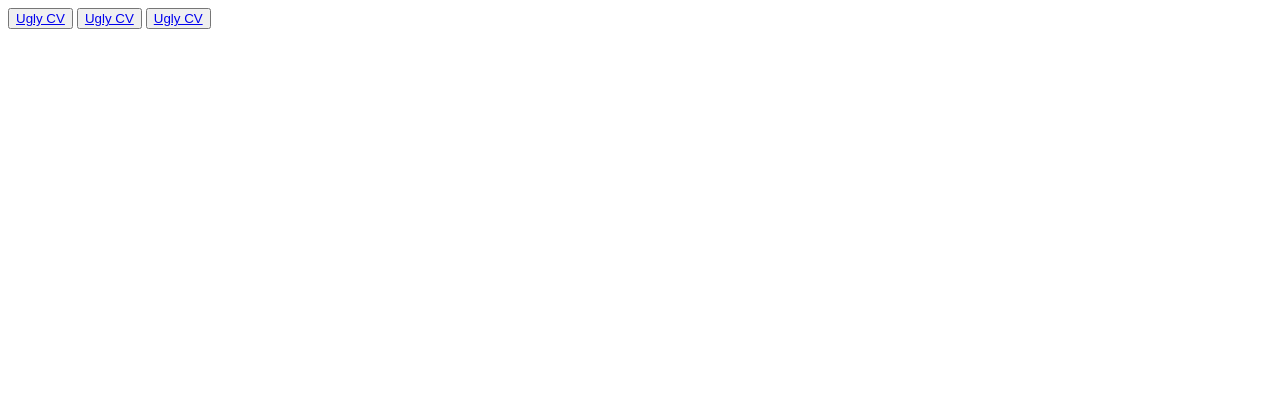
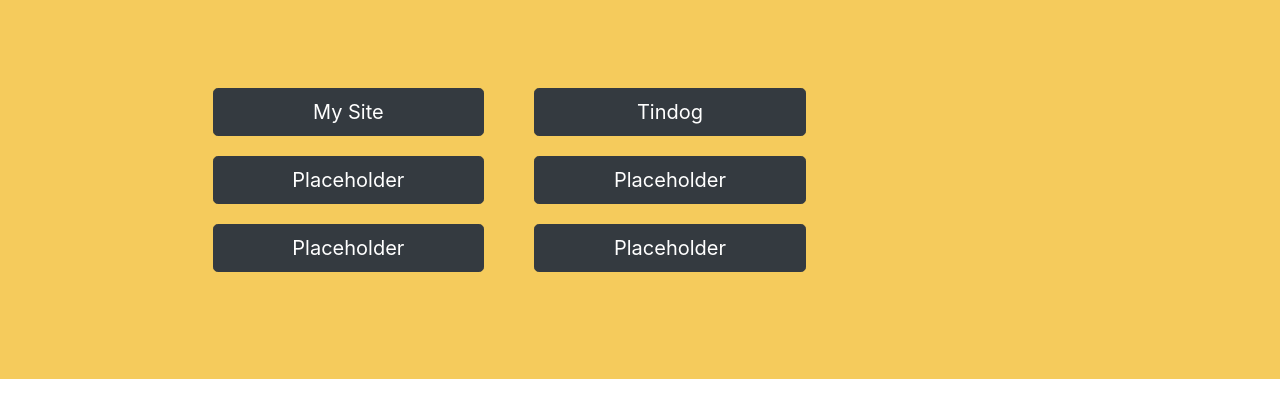
Before and after one commit to Bowloforanges/Curso-Web-2020, a plain HTML site: page index.html in a window 1280 px wide. Drawn offline with nearby package versions, Linux system fonts and the light colour scheme.

Commit message:
Initial fixes to landing

```diff
--- /dev/null
+++ b/css/styles.css
@@ -0,0 +1,33 @@
+.body {
+  font-family: "Work Sans", sans-serif;
+}
+
+#title {
+
+}
+
+#sites {
+  background-color: #f5cb5c;
+
+}
+
+.site-buttons {
+  padding: 7% 15%;
+}
+
+.site-button {
+  display: inline-block;
+  margin: 0 10px 20px;
+}
+
+
+/*
+PALETTE: https://coolors.co/cfdbd5-e8eddf-f5cb5c-242423-333533
+
+Timberwolf:      #cfdbd5
+Alabaster:       #e8eddf
+Maize Crayola:   #f5cb5c
+Eerie Black:     #242423
+Jet:             #333533
+
+*/
--- a/index.html
+++ b/index.html
@@ -4,11 +4,39 @@
   <meta charset="UTF-8">
   <meta name="viewport" content="width=device-width, initial-scale=1.0">
   <meta http-equiv="X-UA-Compatible" content="ie=edge">
-  <title>Document</title>
+  <title>Portfolio</title>
+
+  <link rel="stylesheet" href="https://cdn.jsdelivr.net/npm/bootstrap@4.5.3/dist/css/bootstrap.min.css" integrity="sha384-TX8t27EcRE3e/ihU7zmQxVncDAy5uIKz4rEkgIXeMed4M0jlfIDPvg6uqKI2xXr2" crossorigin="anonymous">
+  <link rel="stylesheet" href="css/styles.css">
+
+  <link href="https://fonts.googleapis.com/css2?family=Work+Sans:wght@300;400;500;600;700;900&display=swap" rel="stylesheet">
+
 </head>
 <body>
-  <button type="button" name="button"><a href="uglyCv/index.html">Ugly CV</a></button>
-  <button type="button" name="button"><a href="CDDMySite/index.html">Ugly CV</a></button>
-  <button type="button" name="button"><a href="Tindog/index.html">Ugly CV</a></button>
+<section id="title"></section>
+<section id="sites">
+  <div class="container-fluid">
+    <div class="site-buttons row">
+      <div class="site-button col-md-4 col-sm-6">
+        <a href="CSSMySite/index.html" class="btn btn-lg btn-dark btn-block" role="button">My Site</a>
+      </div>
+      <div class="site-button col-md-4 col-sm-6">
+        <a href="Tindog/index.html" class="btn btn-lg btn-dark btn-block" role="button">Tindog</a>
+      </div>
+      <div class="site-button col-md-4 col-sm-6">
+        <a href="#" class="btn btn-lg btn-dark btn-block" role="button">Placeholder</a>
+      </div>
+      <div class="site-button col-md-4 col-sm-6">
+        <a href="#" class="btn btn-lg btn-dark btn-block" role="button">Placeholder</a>
+      </div>
+      <div class="site-button col-md-4 col-sm-6">
+        <a href="#" class="btn btn-lg btn-dark btn-block" role="button">Placeholder</a>
+      </div>
+      <div class="site-button col-md-4 col-sm-6">
+        <a href="#" class="btn btn-lg btn-dark btn-block" role="button">Placeholder</a>
+      </div>
+    </div>
+  </div>
+</section>
 </body>
 </html>
```
